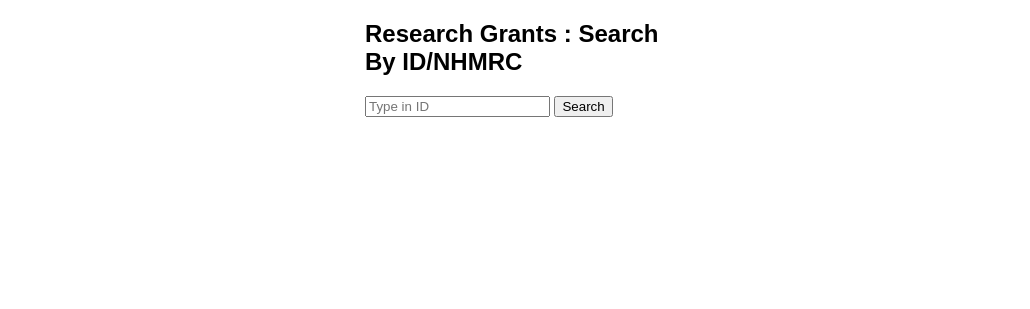
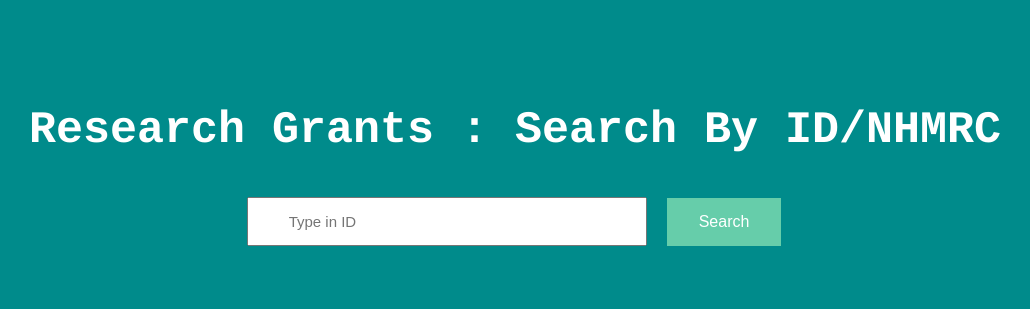
Before and after one commit to Omaraghaa/project123, a Django app: template researchGrants/templates/api/api.html in a window 1280 px wide. Shown: the top 309 px of the page, without its empty margins (125-1155 px from the left). Run offline with Django 3.2, Linux system fonts and the light colour scheme; the template is opened without the code that fills it, so the values that code supplies are empty.

Commit message:
Designing for Research Grant

```diff
--- a/researchGrants/templates/api/api.html
+++ b/researchGrants/templates/api/api.html
@@ -3,8 +3,37 @@
   <head>
     <style>
         body {
-             font-family: Arial;
+             font-family: courier;
+             text-align: center;
+
         }
+        .header {
+        padding: 60px;
+        text-align: center;
+        background: #008B8B;
+        color: white;
+        font-size: 30px;
+        }
+
+        .button {
+        background-color:#66CDAA;
+        border: none;
+        color: white;
+        padding: 15px 32px;
+        text-align: center;
+        text-decoration: none;
+        display: inline-block;
+        font-size: 16px;
+        margin: 4px 2px;
+        cursor: pointer;
+        }
+        input,
+        input::-webkit-input-placeholder {
+        font-size: 15px;
+        line-height: 3;
+        width: 400px;
+        padding: 0 20px;
+         }
 
         * {
             box-sizing: border-box;
@@ -68,11 +97,15 @@
         </tbody>
     </table>
     {% else %}
-    <form method="POST" style="margin:auto;max-width:300px">
+    <form method="POST">
+        <body style="background-color:#008B8B;">
         {% csrf_token %}
+        <div class="header">
         <h2>Research Grants : Search By ID/NHMRC</h2>
         <input type="text" name="api" placeholder="Type in ID">
-        <button type="submit" >Search</button>
+        <button class="button" type="submit" >Search</button>
+        </div>
+        </body>
     </form>
     {% endif %}
     </body>
```
